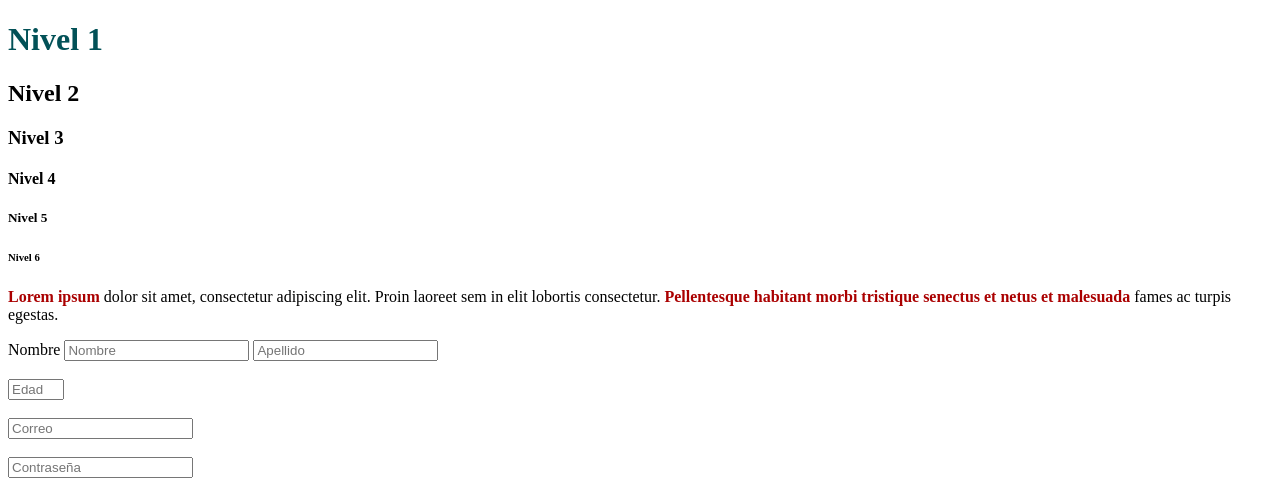
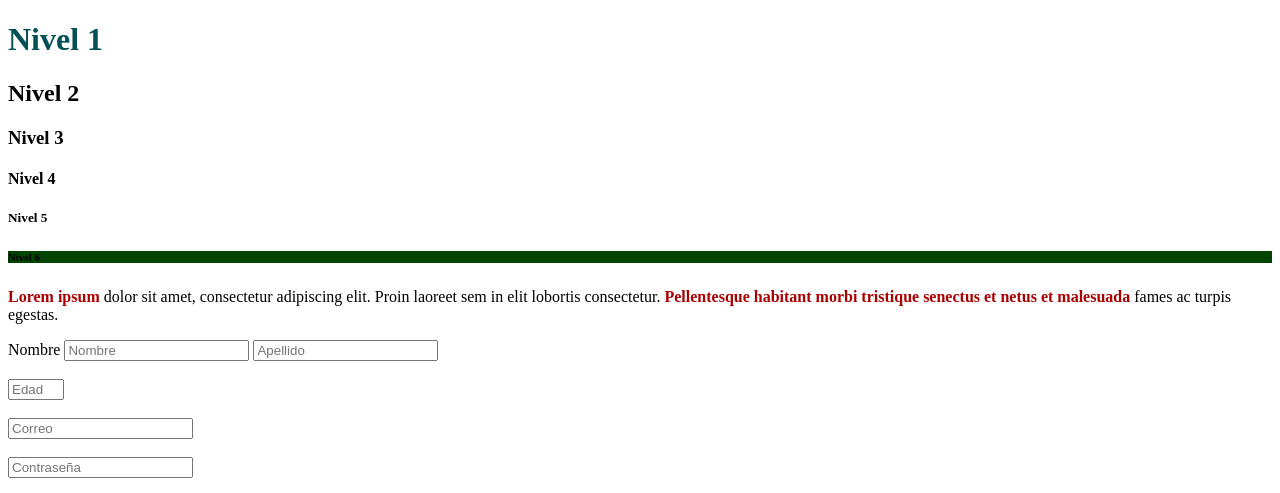
Before and after one commit to mnchava/BEDU_web, a plain HTML site: page sesion01/index.html in a window 1280 px wide. Shown: the top 493 px of the page. Drawn offline with Linux system fonts and the light colour scheme.

Commit message:
index editado

```diff
--- a/sesion01/index.html
+++ b/sesion01/index.html
@@ -35,6 +35,9 @@
   h1 {
     color: #025157;
   }
+  h6 {
+    background-color: #004400;
+  }
   b {
     color: #AA0000;
   }
```
